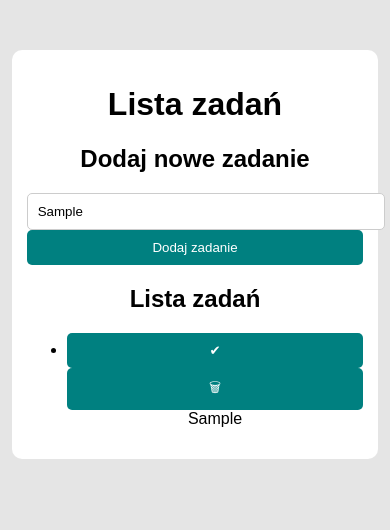
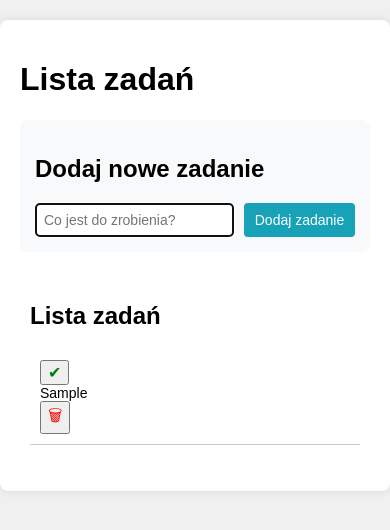
Before and after one commit to antonis04/TodoList, a plain HTML site: page index.html in a window 390 px wide. Both pictures are taken after typing "Sample" into the empty fields and a click on the button "Dodaj zadanie". Drawn offline with Linux system fonts and the light colour scheme.

Commit message:
zrobione zadanie od zera, lista zadan na podstawie przykladu z lekcji

```diff
--- a/index.html
+++ b/index.html
@@ -1,29 +1,27 @@
 <!DOCTYPE html>
-<html lang="en">
+<html lang="pl">
 <head>
-    <meta charset="UTF-8" />
-    <meta name="viewport" content="width=device-width, initial-scale=1.0" />
+    <meta charset="UTF-8">
+    <meta name="viewport" content="width=device-width, initial-scale=1.0">
     <title>Lista zadań</title>
-    <link href="style.css" rel="stylesheet" />
+    <link rel="stylesheet" href="style.css">
     <script defer src="script.js"></script>
 </head>
-  <body>
+<body class="body">
     <div class="container">
-      <h1>Lista zadań</h1>
-      <section>
-        <h2>Dodaj nowe zadanie</h2>
-        <form class="js-form">
-          <input
-            class="js-newTask"
-            type="text"
-            placeholder="Co jest do zrobienia?"
-          />
-          <button>Dodaj zadanie</button>
+        <h1 class="title">Lista zadań</h1>
+
+        <section class="task-form">
+            <h2 class="task-form__title">Dodaj nowe zadanie</h2>
+            <form class="task-form__form js-form">
+                <input class="task-form__input js-newTask" type="text" placeholder="Co jest do zrobienia?" />
+                <button class="task-form__button" type="submit">Dodaj zadanie</button>
             </form>
         </section>
-      <section>
-        <h2>Lista zadań</h2>
-        <ul class="js-tasks"></ul>
+
+        <section class="task-list">
+            <h2 class="task-list__title">Lista zadań</h2>
+            <ul class="task-list__items js-tasks"></ul>
         </section>
     </div>
 </body>
--- a/script.js
+++ b/script.js
@@ -1,13 +1,15 @@
 {
-  const tasks = [
-  ];
+const tasks = [];
+
 const addNewTask = (newTaskContent) => {
     tasks.push({
         content: newTaskContent,
+        done: false,
     });
 
     render();
 };
+
 const removeTask = (taskIndex) => {
     tasks.splice(taskIndex, 1);
     render();
@@ -19,7 +21,7 @@
 };
 
 const bindEvents = () => {
-    const removeButtons = document.querySelectorAll(".js-remove");
+    const removeButtons = document.querySelectorAll(".task-item__remove");
 
     removeButtons.forEach((removeButtons, index) => {
         removeButtons.addEventListener("click", () => {
@@ -27,7 +29,7 @@
         });
     });
 
-    const toggleDoneButtons = document.querySelectorAll(".js-done");
+      const toggleDoneButtons = document.querySelectorAll(".task-item__done");
 
       toggleDoneButtons.forEach((toggleDoneButtons, index) => {
         toggleDoneButtons.addEventListener("click", () => {
@@ -41,11 +43,10 @@
 
   for (const task of tasks) {
       htmlString += `
-            <li${task.done ? ' style="text-decoration: line-through"' : ""}
-            >\
-            <button class="js-done">✔</button>
-            <button class="js-remove">🗑</button>
-            ${task.content}
+          <li class="task-item${task.done ? " task-item--completed" : ""}">
+              <button class="js-done task-item__done">✔</button>
+              <span class="task-item__content">${task.content}</span>
+              <button class="js-remove task-item__remove">🗑</button>
           </li>
       `;
   }
@@ -65,6 +66,8 @@
   }
 
   addNewTask(newTaskContent);
+  document.querySelector(".js-newTask").value = "";
+  document.querySelector(".js-newTask").focus();
 };
 
 const init = () => {
@@ -74,5 +77,6 @@
 
   form.addEventListener("submit", onFormSubmit);
 };
+
 init();
 }
--- a/style.css
+++ b/style.css
@@ -1,100 +1,132 @@
-body {
+
+.body {
   font-family: Arial, sans-serif;
-  background-color: #e5e5e5;
-  text-align: center;
+  background-color: #f0f0f0;
+  margin: 0;
+  padding: 0;
 }
+
 .container {
-  width: 50%;
-  margin: 50px auto;
-  background: white;
+  max-width: 800px;
+  margin: 20px auto;
   padding: 20px;
-  border-radius: 10px;
+  background-color: #fff;
+  box-shadow: 0 0 10px rgba(0, 0, 0, 0.1);
+  border-radius: 8px;
 }
-.task-container {
-  display: flex;
-  flex-direction: column;
-  gap: 20px;
+
+.title,
+.task-form__title,
+.task-list__title {
+  text-align: left;
 }
-.task-input {
+
+.task-form {
+  background-color: #f8f9fa;
+  padding: 15px;
+  border-radius: 8px;
+  margin-bottom: 20px;
+}
+
+.task-form__form {
   display: flex;
   justify-content: space-between;
-  background: white;
+  gap: 10px;
+}
+
+.task-form__input {
+  flex: 1;
   padding: 10px;
-  border-radius: 5px;
+  font-size: 16px;
+  border: 1px solid #ccc;
+  border-radius: 4px;
 }
-.task-list-container {
-  background: white;
+
+.task-form__button {
+  padding: 10px 20px;
+  font-size: 16px;
+  border: none;
+  border-radius: 4px;
+  background-color: #17a2b8;
+  color: #fff;
+  cursor: pointer;
+}
+
+.task-form__button:hover {
+  background-color: #138496;
+}
+
+
+.task-list {
   padding: 10px;
-  border-radius: 5px;
+  background-color: #fff;
 }
-input {
-  width: 80%;
-  padding: 10px;
-  border: 1px solid #ccc;
-  border-radius: 5px;
+
+.task-list__items {
+  list-style: none;
+  padding: 0;
 }
-button {
-  padding: 10px 15px;
-  background: teal;
-  color: white;
-  border: none;
-  cursor: pointer;
-  border-radius: 5px;
-}
-.task-list {
-  margin-top: 10px;
-  text-align: left;
-}
-.task {
+
+/* Pojedyncze zadanie */
+.task-item {
   display: flex;
   align-items: center;
   justify-content: space-between;
-  background: white;
   padding: 10px;
-  border-radius: 5px;
-  margin-top: 10px;
-  box-shadow: 0 0 5px rgba(0, 0, 0, 0.1);
+  border-bottom: 1px solid #ccc;
 }
-.task .text {
-  flex-grow: 1;
-  margin-left: 10px;
+
+.task-item__content {
+  flex: 1;
+  text-align: center;
+  font-size: 18px;
 }
-.task.done .text {
+
+.task-item__done {
+  color: green;
+  cursor: pointer;
+  font-size: 20px;
+  margin-right: 10px;
+}
+
+.task-item__remove {
+  color: red;
+  cursor: pointer;
+  font-size: 20px;
+}
+
+.task-item__remove:hover {
+  color: darkred;
+}
+
+/* Przekreślanie ukończonego zadania */
+.task-item--completed .task-item__content {
   text-decoration: line-through;
 }
-.check-btn {
-  background: green;
-  color: white;
-  border: none;
-  padding: 5px;
-  cursor: pointer;
-  border-radius: 3px;
+@media (max-width: 768px) {
+
+  .task-form__input {
+      font-size: 14px;
+      padding: 8px;
+  }
+
+  .task-form__button {
+      width: 100%;
+      font-size: 14px;
+      padding: 8px;
+  }
+
+  .task-item {
+      flex-direction: column;
+      align-items: flex-start;
+  }
+
+  .task-item__content {
+      font-size: 14px;
+  }
+
+  .task-item__done,
+  .task-item__remove {
+      font-size: 16px;
+  }
 }
-.delete-btn {
-  background: red;
-  color: white;
-  border: none;
-  padding: 5px;
-  cursor: pointer;
-  border-radius: 3px;
-}
-@media (max-width: 768px) {
-    .container {
-        width: 90%;
-        padding: 15px;
-    }
-    .task-input {
-        flex-direction: column;
-        gap: 10px;
-    }
-    input {
-        width: 100%;
-    }
-    button {
-        width: 100%;
-    }
-    .task {
-        flex-direction: row;
-        align-items: center;
-    }
-}
```
Lines whose indentation alone changed are shown as unchanged.
